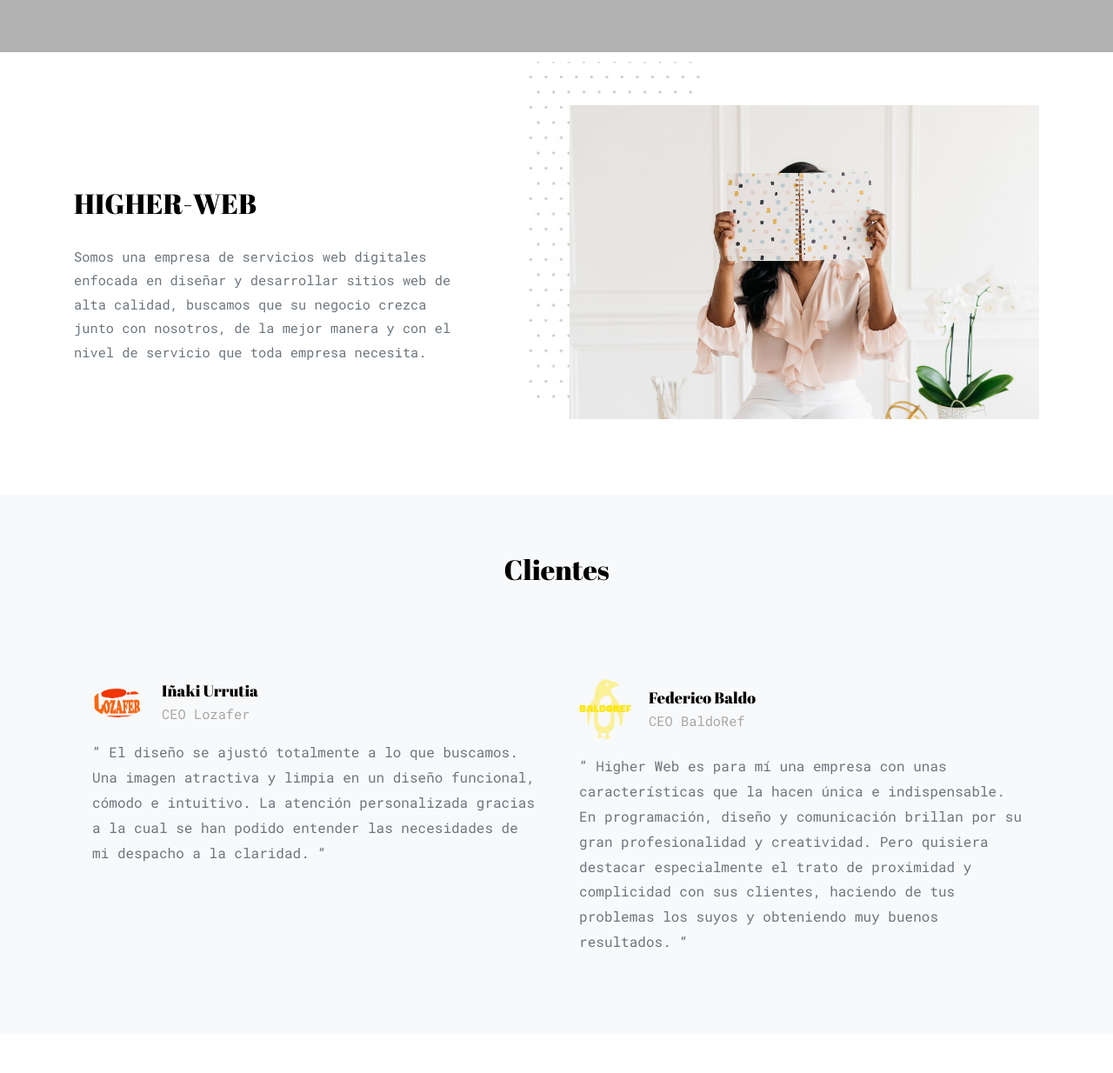
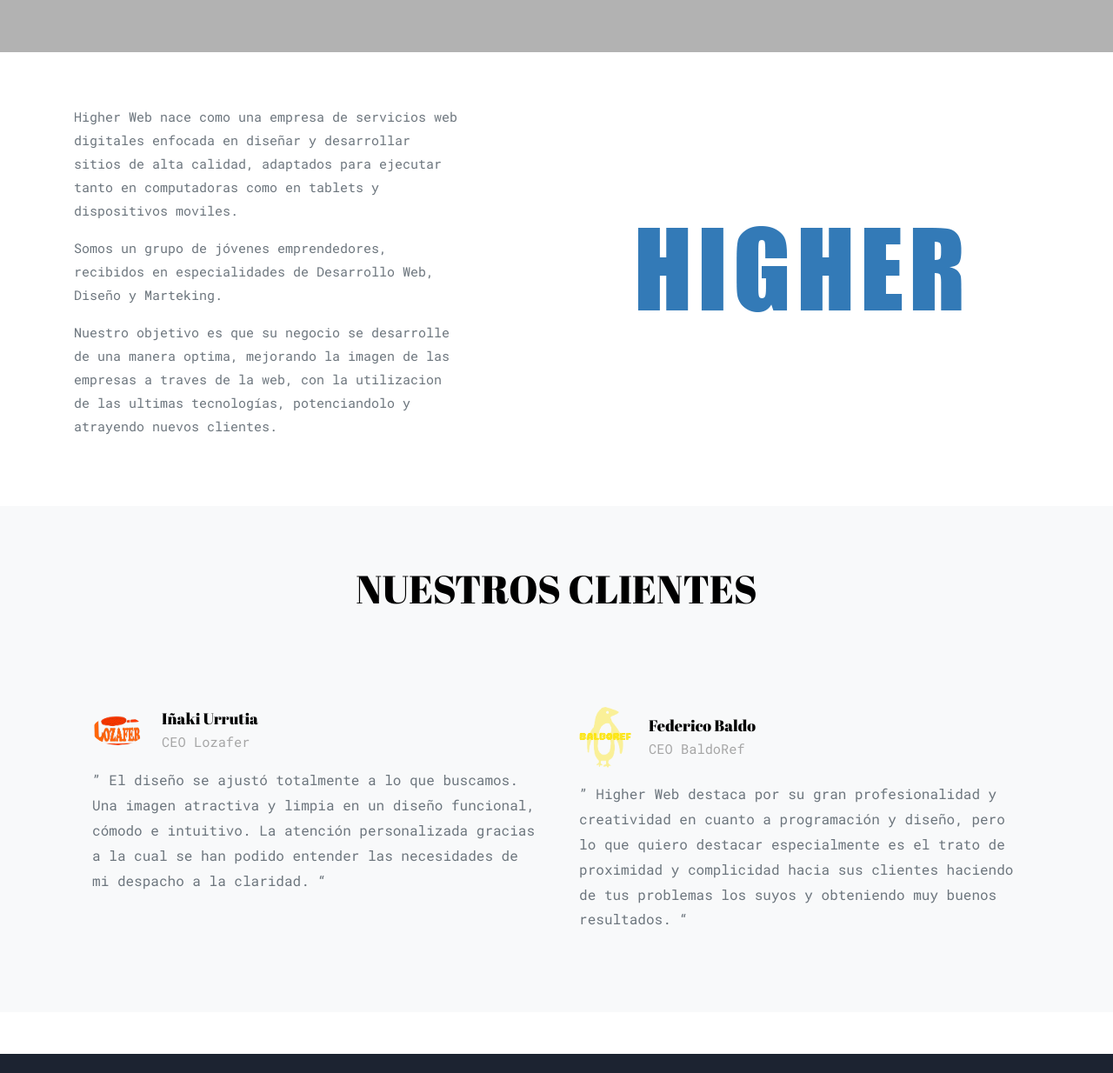
Before and after one commit to higher-web/higher_v2, a plain HTML site: page about.html in a window 1280 px wide. Shown: the part 740-1974 px from the top of the page at 87% size. Drawn offline with nearby package versions, Linux system fonts and the light colour scheme; files whose address does not match are found by name.

Commit message:
crea modulo about

```diff
--- a/about.html
+++ b/about.html
@@ -1,4 +1,3 @@
-
 <!DOCTYPE html>
 <html lang="en">
 
@@ -20,7 +19,8 @@
   <link rel="stylesheet" href="fonts/fontawesome/css/font-awesome.min.css">
   <link rel="stylesheet" href="fonts/flaticon/font/flaticon.css">
   <link rel="stylesheet" href="css/aos.css">
-  <link rel="stylesheet" href="https://cdnjs.cloudflare.com/ajax/libs/simple-line-icons/2.4.1/css/simple-line-icons.css">
+  <link rel="stylesheet"
+    href="https://cdnjs.cloudflare.com/ajax/libs/simple-line-icons/2.4.1/css/simple-line-icons.css">
   <link rel="stylesheet" href="css/style.css">
   <link rel="stylesheet" href="css/stylegeneral.css">
 
@@ -73,7 +73,8 @@
       <div class="row slider-text align-items-center justify-content-center text-center">
         <div class="col-lg-12 col-sm-12">
           <h1 class="mb-4 titlecol" data-aos="fade-up" data-aos-delay="">NOSOTROS</h1>
-          <p class="custom-breadcrumbs" data-aos="fade-up" data-aos-delay="100"><a href="index.html">Home</a> <span class="mx-3">/</span> Nosotros</p>
+          <p class="custom-breadcrumbs" data-aos="fade-up" data-aos-delay="100"><a href="index.html">Home</a> <span
+              class="mx-3">/</span> Nosotros</p>
         </div>
       </div>
     </div>
@@ -83,13 +84,17 @@
     <div class="container">
       <div class="row align-items-center">
         <div class="col-md-6 order-md-2" data-aos="fade-up" data-aos-delay="100">
-          <figure class="img-dotted-bg">
-            <img src="images/hero_2.jpg" alt="Image" class="img-fluid">
-          </figure>
+
+            <img src="images/LOGO1.png" alt="Image" class="img-fluid">
+
         </div>
-        <div class="col-md-5 mr-auto" data-aos="fade-up" data-aos-delay="">
-          <h2 class="mb-4 section-title">HIGHER-WEB</h2>
-          Somos una empresa de servicios web digitales enfocada en diseñar y desarrollar sitios web de alta calidad, buscamos que su negocio crezca junto con nosotros, de la mejor manera y con el nivel de servicio que toda empresa necesita.
+        <div class="col-md-5 mr-auto" data-aos="fade-up" data-aos-delay="" style="font-size: 15px !important;">
+          <!-- <h2 class="mb-4 section-title">¿Quienes somos?</h2> -->
+          <p>Higher Web nace como una empresa de servicios web digitales enfocada en diseñar y desarrollar sitios de alta
+          calidad, adaptados para ejecutar tanto en computadoras como en tablets y dispositivos moviles.</p>
+          <p>Somos un grupo de jóvenes emprendedores, recibidos en especialidades de Desarrollo Web, Diseño y Marteking.</p>
+          <p>Nuestro objetivo es que su negocio se desarrolle de una manera optima, mejorando la imagen de las empresas a
+          traves de la web, con la utilizacion de las ultimas tecnologías, potenciandolo y atrayendo nuevos clientes.</p>
         </div>
       </div>
     </div>
@@ -101,10 +106,10 @@
     <div class="container">
       <div class="row justify-content-center mb-5">
         <div class="col-md-8 text-center">
-          <h2 class="mb-4 section-title">Clientes</h2>
+          <h2 class="mb-4 section-title" style="font-size: 45px !important;">NUESTROS CLIENTES</h2>
         </div>
       </div>
-      <div class="nonloop-block-11 owl-carousel">
+      <div class="nonloop-block-11 owl-carousel" style="transition: none !important;">
         <div class="item">
           <div class="block-33 h-100">
             <div class="vcard d-flex mb-3">
@@ -117,9 +122,8 @@
             <div class="text">
               <blockquote>
                 <p>&rdquo;
-                  Higher Web es para mí una empresa con unas características que la hacen única e indispensable.
-                  En programación, diseño y comunicación brillan por su gran profesionalidad y creatividad.
-                  Pero quisiera destacar especialmente el trato de proximidad y complicidad con sus clientes,
+                  Higher Web destaca por su gran profesionalidad y creatividad en cuanto a programación y diseño,
+                  pero lo que quiero destacar especialmente es el trato de proximidad y complicidad hacia sus clientes
                   haciendo de tus problemas los suyos y obteniendo muy buenos resultados. &ldquo;</p>
               </blockquote>
             </div>
@@ -139,7 +143,8 @@
               <blockquote>
                 <p>&rdquo; El diseño se ajustó totalmente a lo que buscamos.
                   Una imagen atractiva y limpia en un diseño funcional, cómodo e intuitivo.
-                  La atención personalizada gracias a la cual se han podido entender las necesidades de mi despacho a la claridad. &ldquo;</p>
+                  La atención personalizada gracias a la cual se han podido entender las necesidades de mi despacho a la
+                  claridad. &ldquo;</p>
               </blockquote>
             </div>
           </div>
@@ -164,7 +169,7 @@
         <!-- Grid column -->
         <div class="col-md-4 col-lg-4 col-xl-3 mx-auto mb-4">
           <!-- <h6 class="text-uppercase font-weight-bold">Higher Web</h6> -->
-        <img src="images/logo2.png" style="padding-bottom: 15px !important;">
+          <img src="images/logo2.png">
           <hr class="deep-purple accent-2 mb-4 mt-0 d-inline-block mx-auto" style="width: 60px;">
           <p>Somos una empresa de servicios web digitales enfocada en diseñar y desarrollar sitios web de alta calidad.
           </p>
```
Also changed, not shown: images/LOGO1.png (added). Lines whose indentation alone changed are shown as unchanged.
